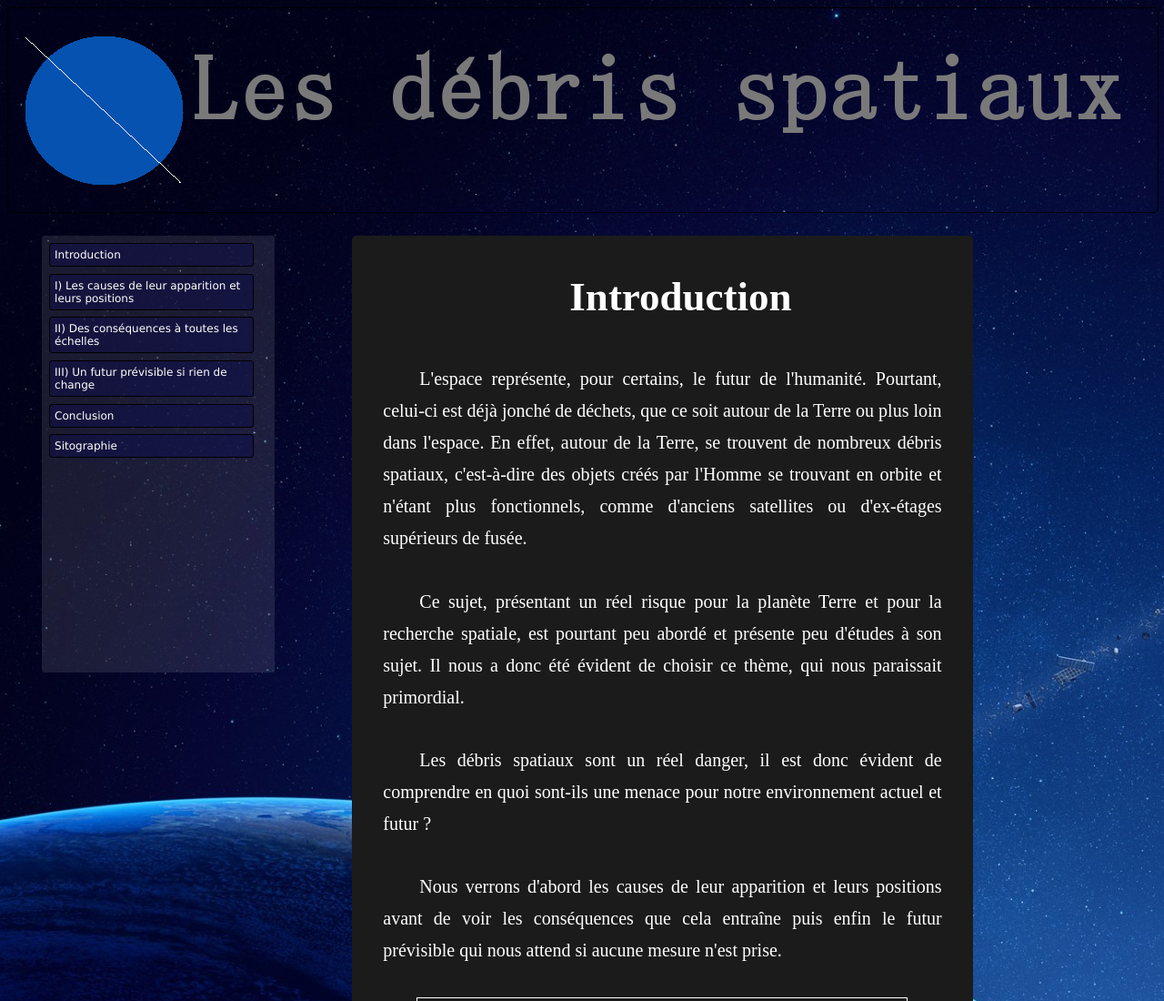
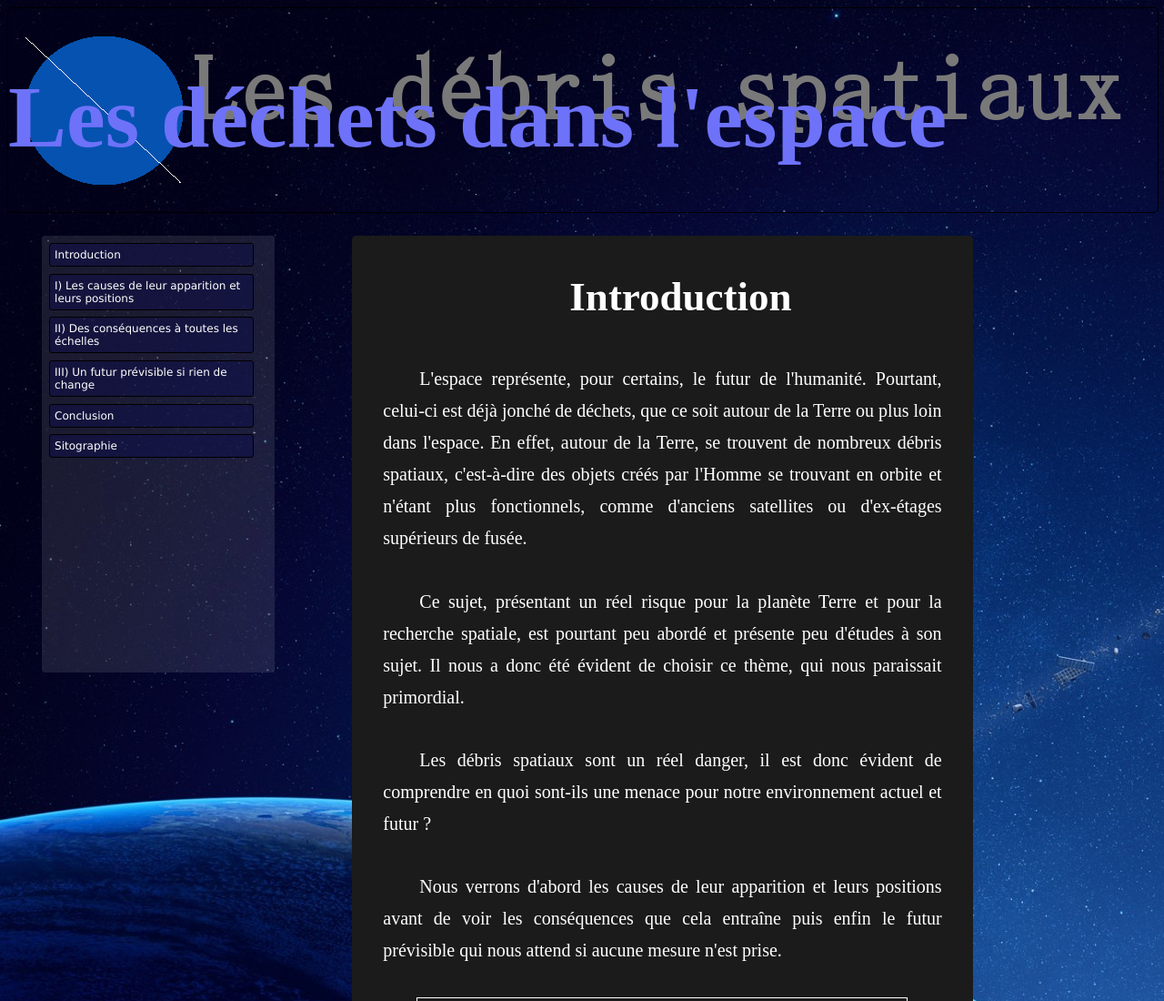
Before and after one commit to Totodore/Space_Debris, a plain HTML site: page index.html in a window 1280 px wide. Shown: the top 1100 px of the page at 91% size. Drawn offline with Linux system fonts and the light colour scheme.

Commit message:
Update index.html

```diff
--- a/index.html
+++ b/index.html
@@ -11,7 +11,7 @@
 
 	<header>
 		<div id="name">
-			<!-- <h1>Les déchets dans l'espace</h1> -->
+			<h1>Les déchets dans l'espace</h1>
 		</div>
 	</header>
 	<div id="mainSection">
```
